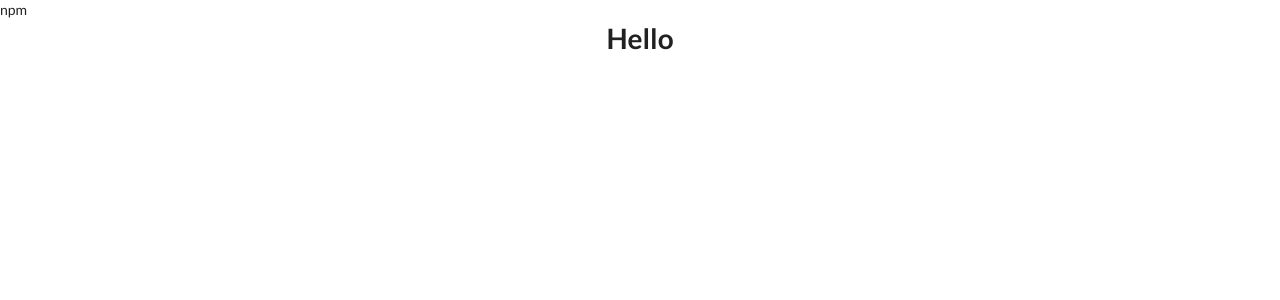
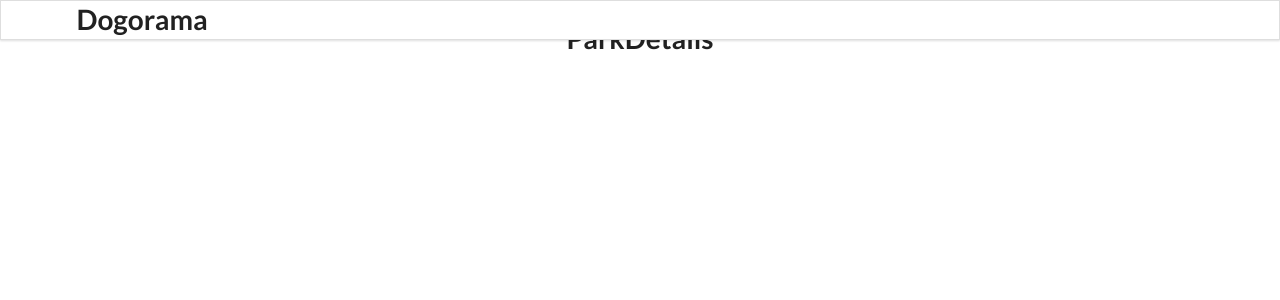
Before and after one commit to An301290/dogorama-challenge, a React (Create React App) app: page /product/1 in a window 1280 px wide. Shown: the top 300 px of the page. Built offline with nearby package versions, Linux system fonts and the light colour scheme.

Commit message:
Retrieved data from Api

```diff
--- a/src/App.js
+++ b/src/App.js
@@ -1,9 +1,20 @@
 import "./App.css";
+import { BrowserRouter as Router, Switch, Route } from "react-router-dom";
+import Header from "./components/Header";
+import ParkListing from "./components/ParkListing";
+import ParkDetails from "./components/ParkDetails";
 
 function App() {
   return (
     <div className="App">
-      <h1>Hello</h1>
+      <Router>
+        <Header/>
+        <Switch>
+          <Route path="/" exact component={ParkListing} />
+          <Route path="/product/:productId" component={ParkDetails} />
+          <Route>404 Not Found!</Route>
+        </Switch>
+      </Router>
     </div>
   );
 }
--- /dev/null
+++ b/src/components/Header.js
@@ -0,0 +1,15 @@
+import React from "react";
+import img from "../images/dogorama.png";
+
+const Header = () => {
+  return (
+    <div className="ui fixed menu">
+      <div className="ui container center">
+        {/* <img  src={img} alt="dogorama-logo" /> */}
+        <h1>Dogorama</h1>
+      </div>
+    </div>
+  );
+};
+
+export default Header;
--- /dev/null
+++ b/src/components/ParkComponent.js
@@ -0,0 +1,22 @@
+import React from "react";
+import { useSelector } from "react-redux";
+
+const ParkComponent = () => {
+  const parks = useSelector((state) => state.allParks.parks);
+  const { id, title } = parks[0];
+
+  return (
+    <div className="four column wide">
+      <div className="ui link cards">
+        <div className="card">
+          <div className="image"></div>
+          <div className="content">
+            <div className="header">{title}</div>
+          </div>
+        </div>
+      </div>
+    </div>
+  );
+};
+
+export default ParkComponent;
--- /dev/null
+++ b/src/components/ParkDetails.js
@@ -0,0 +1,11 @@
+import React from "react";
+
+const ParkDetails = () => {
+  return (
+    <div>
+      <h1>ParkDetails</h1>
+    </div>
+  );
+};
+
+export default ParkDetails;
--- /dev/null
+++ b/src/components/ParkListing.js
@@ -0,0 +1,29 @@
+import React, { useEffect } from "react";
+import { useSelector } from "react-redux";
+import axios from "axios";
+import ParkComponent from "./ParkComponent";
+
+const ParkListing = () => {
+  const parks = useSelector((state) => state);
+  console.log(parks);
+  const fetchParks = async () => {
+    const response = await axios
+      .get(
+        "https://functions.dogorama-services.com/getParks?postcodecity=04105 Leipzig&country=DE"
+      )
+      .catch((err) => {
+        console.log("Err", err);
+      });
+    console.log(response.data);
+  };
+  useEffect(() => {
+    fetchParks();
+  }, []);
+  return (
+    <div className="ui grid container">
+      <ParkComponent />
+    </div>
+  );
+};
+
+export default ParkListing;
```
Also changed, not shown: src/images/dogorama.png (added).
